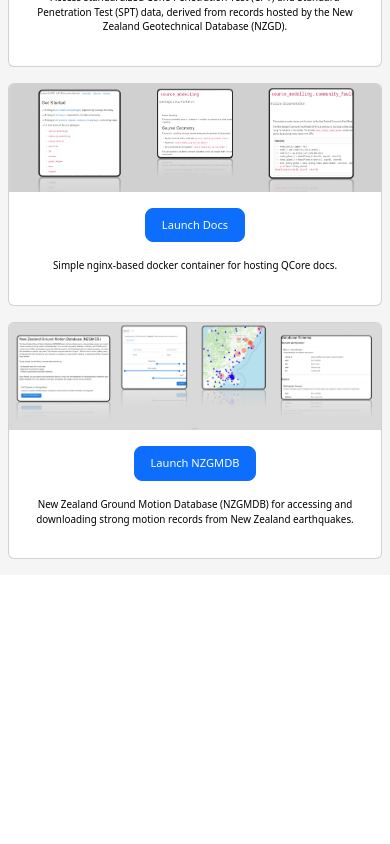
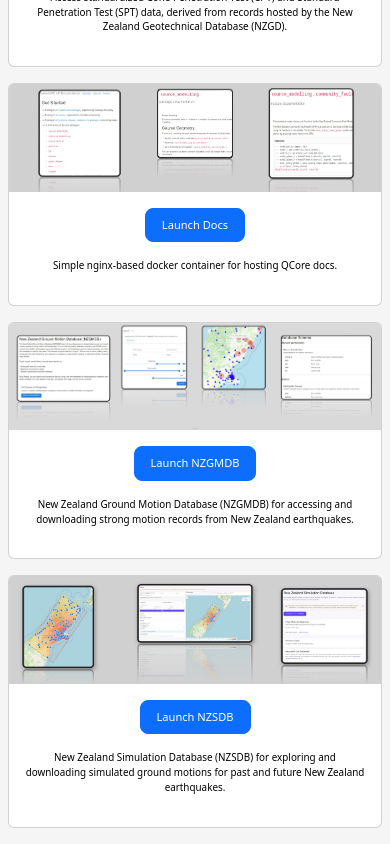
Before and after one commit to ucgmsim/web_root, a React (Create React App) app in the folder landing_page/: page / in a window 390 px wide. Shown: the part 1781-2625 px from the top of the page. Before the commit the page ends 2356 px from the top, so only its background shows below. Built offline with nearby package versions, Linux system fonts and the light colour scheme; the HTML template or start-up script is replaced by a standard one.

Commit message:
add smdb

```diff
--- a/landing_page/src/App.js
+++ b/landing_page/src/App.js
@@ -185,7 +185,7 @@ function App() {
               <img
                 className="d-block w-100"
                 src="app_9_banner.jpg"
-                alt="Docs"
+                alt="NZGMDB"
               />
 
               <Carousel.Caption>
@@ -199,6 +199,28 @@ function App() {
                 <p className="dark carousel-p">
                   New Zealand Ground Motion Database (NZGMDB) for accessing and
                   downloading strong motion records from New Zealand earthquakes.
+                </p>
+              </Carousel.Caption>
+            </Carousel.Item>
+            <Carousel.Item>
+              <img
+                className="d-block w-100"
+                src="app_10_banner.jpg"
+                alt="NZSDB"
+              />
+
+              <Carousel.Caption>
+                <a
+                  className="btn btn-lg btn-primary mb-3 btn-size"
+                  href="https://quakecoresoft.canterbury.ac.nz/simulation_db"
+                  role="button"
+                >
+                  Launch NZSDB
+                </a>
+                <p className="dark carousel-p">
+                  New Zealand Simulation Database (NZSDB) for exploring and
+                  downloading simulated ground motions for past and future New
+                  Zealand earthquakes.
                 </p>
               </Carousel.Caption>
             </Carousel.Item>
@@ -381,6 +403,27 @@ function App() {
                 </p>
               </div>
             </div>
+            <div className="card mb-3 d-sm-block mx-2">
+              <img
+                src="app_10_banner.jpg"
+                alt="NZSDB"
+                className="card-img-top"
+              />
+              <div className="card-body centre-text">
+                <a
+                  className="btn btn-lg btn-primary mb-3 btn-size"
+                  href="https://quakecoresoft.canterbury.ac.nz/simulation_db"
+                  role="button"
+                >
+                  Launch NZSDB
+                </a>
+                <p className="card-p">
+                  New Zealand Simulation Database (NZSDB) for exploring and
+                  downloading simulated ground motions for past and future New
+                  Zealand earthquakes.
+                </p>
+              </div>
+            </div>
           </div>
         )}
       </header>
```
Also changed, not shown: landing_page/public/app_10_banner.jpg (added), landing_page/public/app_7_banner.jpg.
